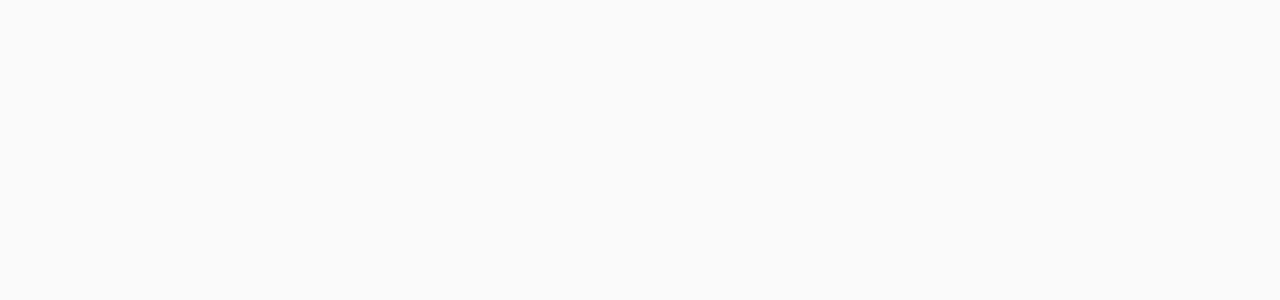
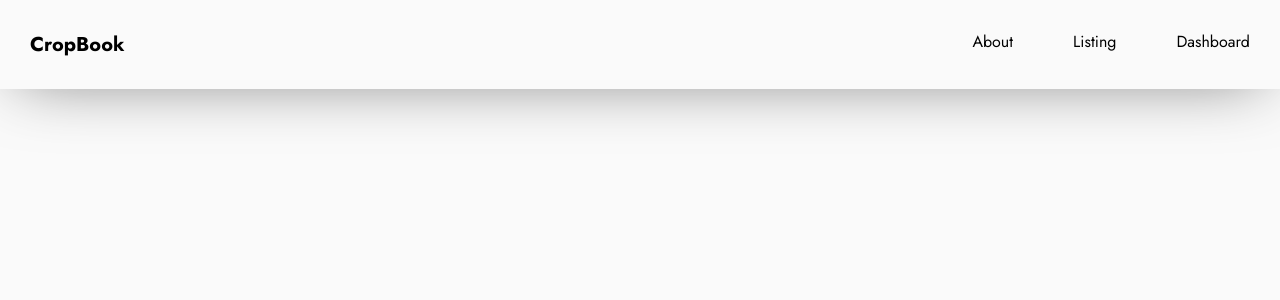
Before and after one commit to src-thk/crop-books, a Vue app: page / in a window 1280 px wide. Shown: the top 300 px of the page. Built offline with nearby package versions, Linux system fonts and the light colour scheme.

Commit message:
added navbar component

```diff
--- a/src/App.vue
+++ b/src/App.vue
@@ -1,10 +1,14 @@
 <template>
-
+    <div>
+        <Navbar/>
+    </div>
 </template>
 
 <script>
+import Navbar from "./components/Navbar.vue"
+
 export default {
-
+    components: {Navbar},
 }
 </script>
 
--- a/src/assets/global.css
+++ b/src/assets/global.css
@@ -1,15 +1,13 @@
 /* custom fonts */
 
-@import url('https://fonts.googleapis.com/css2?family=Nunito+Sans:wght@400;600;700&display=swap');
-@import url('https://fonts.googleapis.com/css2?family=Crimson+Text&family=Nunito+Sans:wght@400;600;700&display=swap');
+@import url('https://fonts.googleapis.com/css2?family=Jost:wght@400;500;600;700;800;900&display=swap');
 
 /* main styling */
 
 * {
   margin: 0;
   padding: 0;
-  font-family: 'Nunito', sans-serif;
-  color: #fff8f8;
+  font-family: 'Jost', sans-serif;
 }
 body {
   background: #fafafa;
--- a/src/components/Navbar.vue
+++ b/src/components/Navbar.vue
@@ -0,0 +1,42 @@
+<template>
+  <div class="navbar">
+      <div class="nav-logo">
+          <li>CropBook</li>
+      </div>
+      <div class="nav-links">
+          <li>About</li>
+          <li>Listing</li>
+          <li>Dashboard</li>
+      </div>
+  </div>
+</template>
+
+<script>
+export default {
+
+}
+</script>
+
+<style>
+.navbar{
+    display: flex;
+    width: 100%;
+    justify-content: space-between;
+    -webkit-box-shadow: 0px 4px 67px -19px rgba(0,0,0,0.63);
+    -moz-box-shadow: 0px 4px 67px -19px rgba(0,0,0,0.63);
+    box-shadow: 0px 4px 67px -19px rgba(0,0,0,0.63);
+}
+.nav-links{
+    display: flex;
+    font-weight: 400;
+}
+.nav-logo{
+    font-size: 1.25em;
+    font-weight: 700;
+}
+li{
+    list-style: none;
+    padding: 15px;
+    margin: 15px;
+}
+</style>
```
Also changed, not shown: src/components/Listing.vue (added).
